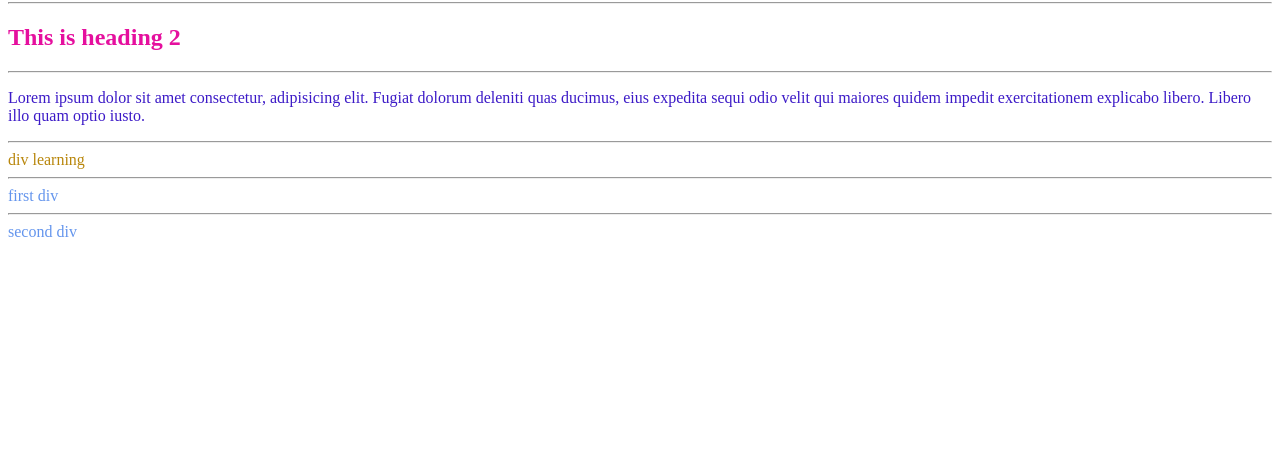
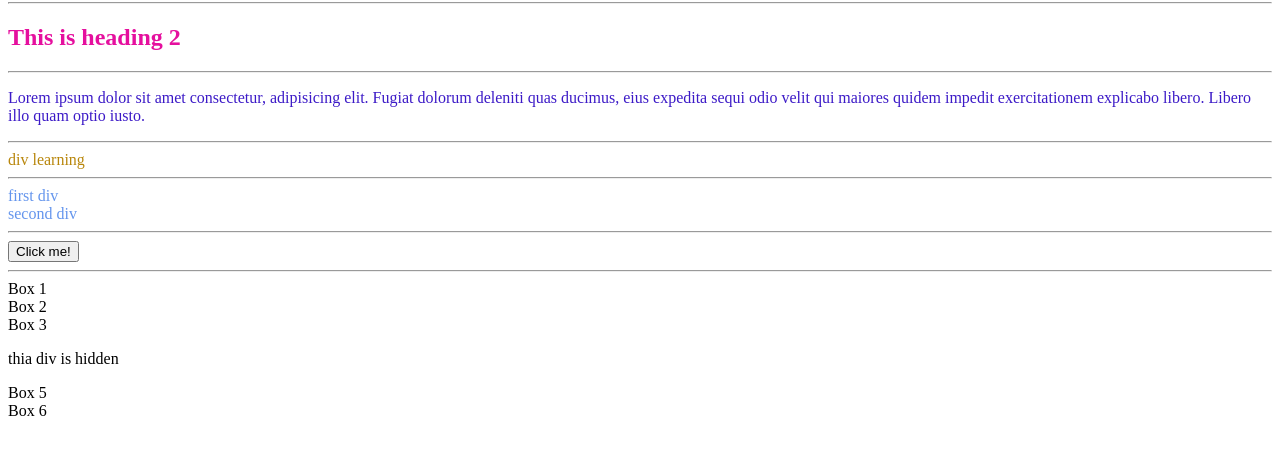
Before and after one commit to Sidra-Amirbux-khonbati/web-development-journey, a plain HTML site: page 01-CSS/level 01.css/index.html in a window 1280 px wide. Shown: the part 78-532 px from the top of the page. Drawn offline with Linux system fonts and the light colour scheme.

Commit message:
Update index.html

```diff
--- a/01-CSS/level 01.css/index.html
+++ b/01-CSS/level 01.css/index.html
@@ -16,7 +16,16 @@
     <div id="div1">div learning</div>
     <hr>
     <div id="first">first div</div>
+    <div id="second">second div</div>
     <hr>
-    <div id="second">second div</div>
+    <button>Click me!</button>
+    <hr>
+    <div id="box1" class="box">Box 1</div>
+    <div id="box2" class="box">Box 2</div>
+    <div id="box3" class="box">Box 3</div>
+    <div id="box4" class="box"></div>
+    <p>thia div is hidden</p>
+    <div id="box5" class="box">Box 5</div>
+    <div id="box6" class="box">Box 6</div>
 </body>
 </html>
```
